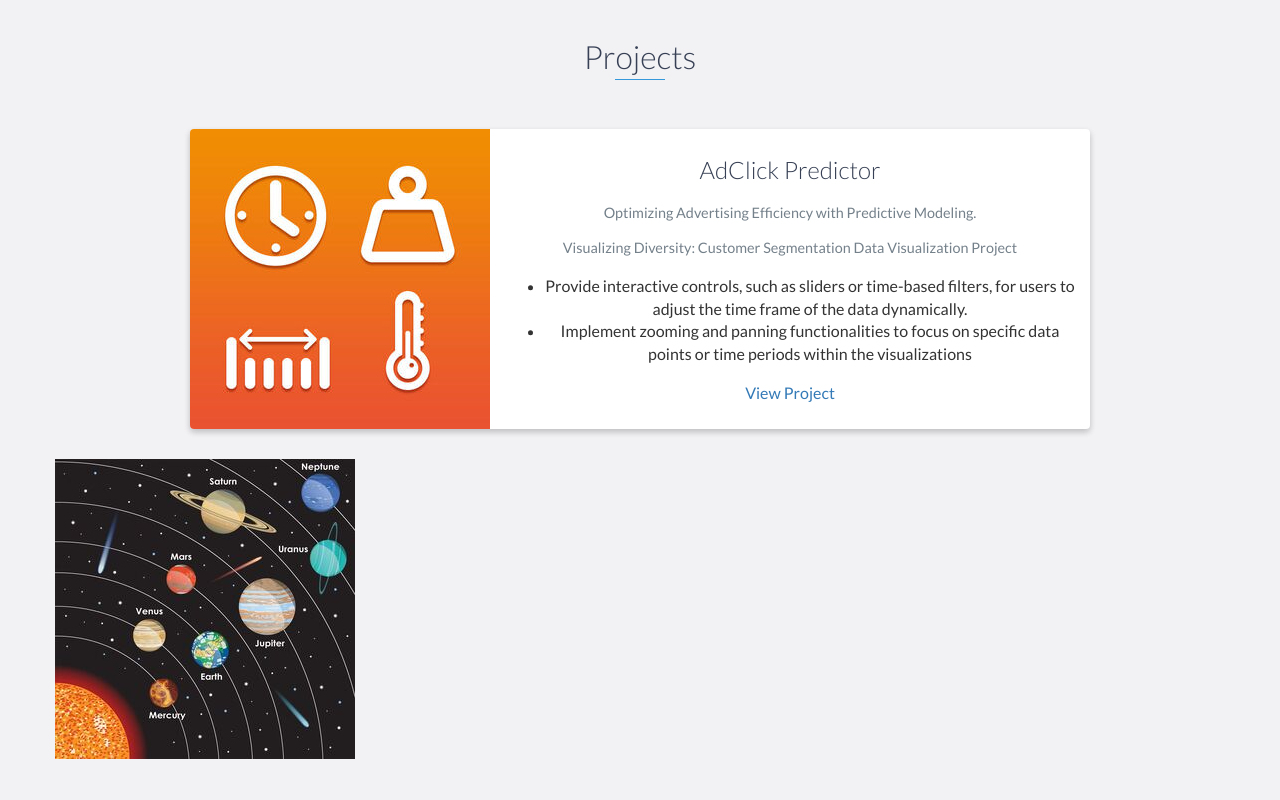
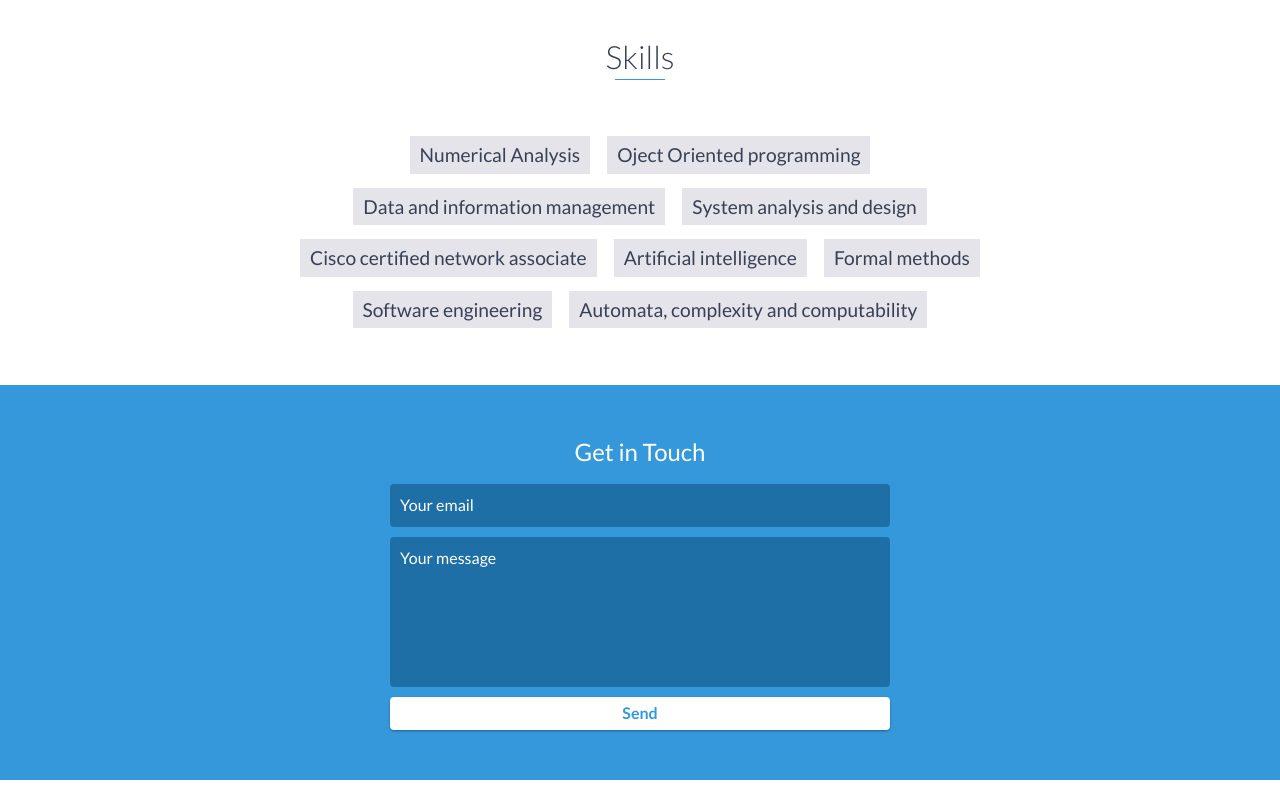
Before and after one commit to MaryNankya/MyPortifolio, a website: page index.html in a window 1280 px wide. Shown: the part 3500-4300 px from the top of the page. Drawn offline with nearby package versions, Linux system fonts and the light colour scheme.

Commit message:
editted index

```diff
--- a/index.html
+++ b/index.html
@@ -137,6 +137,7 @@
                 </p>
             </div>
 
+
         </div>
     </div>
     <!-- End #experience -->
@@ -188,56 +189,6 @@
         <!-- End .education-block -->
     </div>
     <!-- End #education -->
-
-    <div id="projects" class="background-alt">
-        <h2 class="heading">Projects</h2>
-        <div class="container">
-            <div class="row">
-                <div class="project shadow-large">
-                    <div class="project-image">
-                        <img src="images/project2.jpg" />
-                    </div>
-                    <!-- End .project-image -->
-                    <div class="project-info">
-                        <h3>AdClick Predictor</h3>
-                        <p>
-                            Optimizing Advertising Efficiency with Predictive Modeling.<br/>
-                           <p> Visualizing Diversity: Customer Segmentation Data Visualization Project</p>
-
-                           <ul>
-                            <li>Provide interactive controls, such as sliders or time-based filters, for users to adjust the time frame of the data dynamically.
-                            </li>
-                            <li>Implement zooming and panning functionalities to focus on specific data points or time periods within the visualizations</li>
-                           </ul>
-                        </p>
-                        <a href="https://marynankya.github.io/IBM-Web-developement-projects/" target="_blank">View Project</a>
-                    </div>
-                    <!-- End .project-info -->
-                </div>
-                <!-- End .project -->
-
-                <div class="Predictive Analytics for
-                Customer Churn in Telecom Industry">
-                    <div class="project-image">
-                        <img src="images/solar2.jpg" />
-                    </div>
-                    <!-- End .project-image -->
-                    <div class="project-info">
-                        <h3>Predictive Analytics for
-                            Customer Churn in Telecom Industrye</h3>
-                        <p>
-                            A predictive model that can effectively identify customers at risk of
-                            churn.
-                        </p>
-                        <a href="https://marynankya.github.io/IBM-Web-developement-projects/solarsystem.html" target="_blank">View Project</a>
-                    </div>
-                    <!-- End .project-info -->
-                </div>
-                <!-- End .project -->
-            </div>
-        </div>
-    </div>
-    <!-- End #projects -->
 
     <div id="skills">
         <h2 class="heading">Skills</h2>
```
